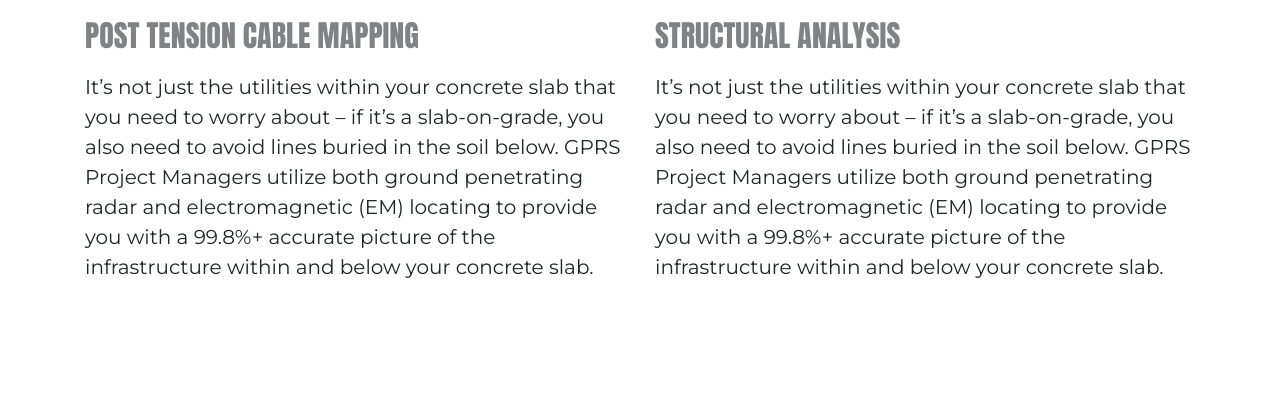
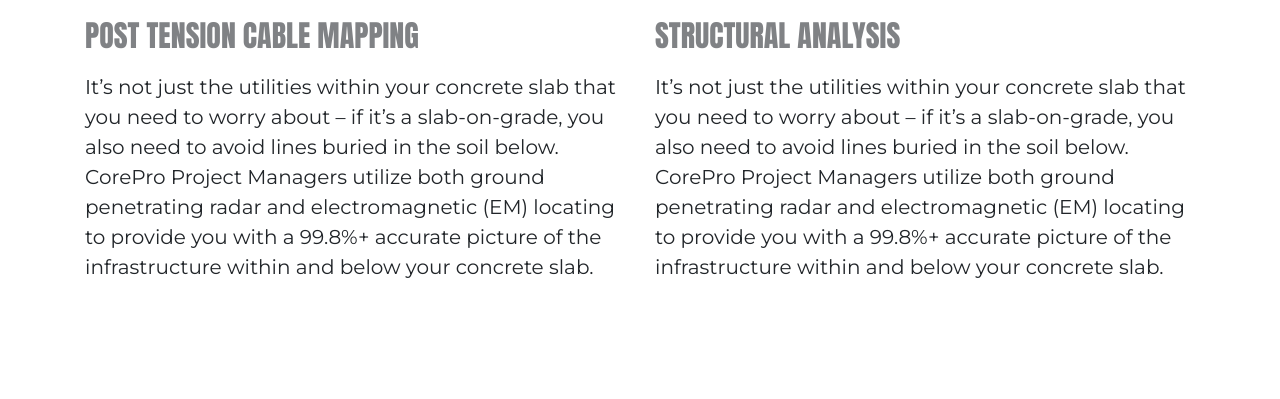
Before and after one commit to jishanhoshen/Dynify, a PHP site: page / in a window 1280 px wide. Shown: the part 4801-5200 px from the top of the page. Run offline with PHP 8.4, Linux system fonts and the light colour scheme; data that the repository does not hold is empty; some libraries are stand-ins or nearby versions.

Commit message:
content update

```diff
--- a/app/Views/home.php
+++ b/app/Views/home.php
@@ -17,7 +17,7 @@
         <img src="public/images/section2.png" alt="" class="img-fluid" width="70%">
       </div>
       <div class="col-12 col-md-6 d-flex justify-content-center flex-column">
-        <h2 class="long-title"><span class="text-danger">/// GPRS FINDS IT</span></h2>
+        <h2 class="long-title"><span class="text-danger">/// COREPRO FINDS IT</span></h2>
         <p>Scanning concrete with GPR reveals rebar, post tension cables, electrical conduits, voids, and more. This is also an effective method of structural review including concrete slab measurement and rebar spacing.</p>
       </div>
     </div>
@@ -97,12 +97,12 @@
       <div class="col-12 col-md-6">
         <img src="public/images/7272030.jpg" alt="" class="img-fluid" style="width:100%; height: 280px; object-fit:cover; border-radius:10px">
         <h4 class="pt-3 long-title">Ground Penetrating Radar</h4>
-        <p class="pt-2">GPR scanners emit radio waves into concrete slabs and detect the interactions between these waves and any subsurface objects to create a readout of hyperbolas that vary in size and shape depending on the type of material detected. GPRS’ SIM-certified Project Managers interpret this data to tell you what was located and estimate its depth within the slab.</p>
+        <p class="pt-2">GPR scanners emit radio waves into concrete slabs and detect the interactions between these waves and any subsurface objects to create a readout of hyperbolas that vary in size and shape depending on the type of material detected. CorePro Project Managers interpret this data to tell you what was located and estimate its depth within the slab.</p>
       </div>
       <div class="col-12 col-md-6">
         <img src="public/images/e5gdhs5hst.jpeg" alt="" class="img-fluid" style="width:100%; height: 280px; object-fit:cover; border-radius:10px">
         <h4 class="pt-3 long-title">Concrete Thickness</h4>
-        <p class="pt-2">GPRS Project Managers provide GPR scanning services to determine key slab information for structural engineers, including concrete cover and overlay thickness, concrete thickness, and even dowel placement. We aren’t limited by the size or scope of your site; we have the training and the equipment to fully evaluate your concrete structure.</p>
+        <p class="pt-2">CorePro Project Managers provide GPR scanning services to determine key slab information for structural engineers, including concrete cover and overlay thickness, concrete thickness, and even dowel placement. We aren’t limited by the size or scope of your site; we have the training and the equipment to fully evaluate your concrete structure.</p>
       </div>
       <div class="col-12 col-md-6">
         <img src="public/images/Slab on Grade Application.jpg" alt="" class="img-fluid" style="width:100%; height: 280px; object-fit:cover; border-radius:10px">
@@ -112,7 +112,7 @@
       <div class="col-12 col-md-6">
         <img src="public/images/Shallow Utility Locating.jpg" alt="" class="img-fluid" style="width:100%; height: 280px; object-fit:cover; border-radius:10px">
         <h4 class="pt-3 long-title">Shallow Utility Locating</h4>
-        <p class="pt-2">It’s not just the utilities within your concrete slab that you need to worry about – if it’s a slab-on-grade, you also need to avoid lines buried in the soil below. GPRS Project Managers utilize both ground penetrating radar and electromagnetic (EM) locating to provide you with a 99.8%+ accurate picture of the infrastructure within and below your concrete slab.</p>
+        <p class="pt-2">It’s not just the utilities within your concrete slab that you need to worry about – if it’s a slab-on-grade, you also need to avoid lines buried in the soil below. CorePro Project Managers utilize both ground penetrating radar and electromagnetic (EM) locating to provide you with a 99.8%+ accurate picture of the infrastructure within and below your concrete slab.</p>
       </div>
       <div class="col-12 col-md-6">
         <img src="public/images/Conduit Mapping.png" alt="" class="img-fluid" style="width:100%; height: 280px; object-fit:cover; border-radius:10px">
@@ -122,17 +122,17 @@
       <div class="col-12 col-md-6">
         <img src="public/images/Rebar Locating.jpg" alt="" class="img-fluid" style="width:100%; height: 280px; object-fit:cover; border-radius:10px">
         <h4 class="pt-3 long-title">Rebar Locating</h4>
-        <p class="pt-2">Damaged rebar will cost you tens of thousands of dollars to repair, and that’s not counting any additional structural damage or injuries that occur when the support is damaged. GPRS Project Managers are specially trained to use GPR to locate and map the rebar within your slab or concrete structure.</p>
+        <p class="pt-2">Damaged rebar will cost you tens of thousands of dollars to repair, and that’s not counting any additional structural damage or injuries that occur when the support is damaged. CorePro Project Managers are specially trained to use GPR to locate and map the rebar within your slab or concrete structure.</p>
       </div>
       <div class="col-12 col-md-6">
         <img src="public/images/Post Tension Cable Mapping.png" alt="" class="img-fluid" style="width:100%; height: 280px; object-fit:cover; border-radius:10px">
         <h4 class="pt-3 long-title">Post Tension Cable Mapping</h4>
-        <p class="pt-2">It’s not just the utilities within your concrete slab that you need to worry about – if it’s a slab-on-grade, you also need to avoid lines buried in the soil below. GPRS Project Managers utilize both ground penetrating radar and electromagnetic (EM) locating to provide you with a 99.8%+ accurate picture of the infrastructure within and below your concrete slab.</p>
+        <p class="pt-2">It’s not just the utilities within your concrete slab that you need to worry about – if it’s a slab-on-grade, you also need to avoid lines buried in the soil below. CorePro Project Managers utilize both ground penetrating radar and electromagnetic (EM) locating to provide you with a 99.8%+ accurate picture of the infrastructure within and below your concrete slab.</p>
       </div>
       <div class="col-12 col-md-6">
         <img src="public/images/Slab on Grade Application.jpg" alt="" class="img-fluid" style="width:100%; height: 280px; object-fit:cover; border-radius:10px">
         <h4 class="pt-3 long-title">Structural Analysis</h4>
-        <p class="pt-2">It’s not just the utilities within your concrete slab that you need to worry about – if it’s a slab-on-grade, you also need to avoid lines buried in the soil below. GPRS Project Managers utilize both ground penetrating radar and electromagnetic (EM) locating to provide you with a 99.8%+ accurate picture of the infrastructure within and below your concrete slab.</p>
+        <p class="pt-2">It’s not just the utilities within your concrete slab that you need to worry about – if it’s a slab-on-grade, you also need to avoid lines buried in the soil below. CorePro Project Managers utilize both ground penetrating radar and electromagnetic (EM) locating to provide you with a 99.8%+ accurate picture of the infrastructure within and below your concrete slab.</p>
       </div>
     </div>
   </div>
```
